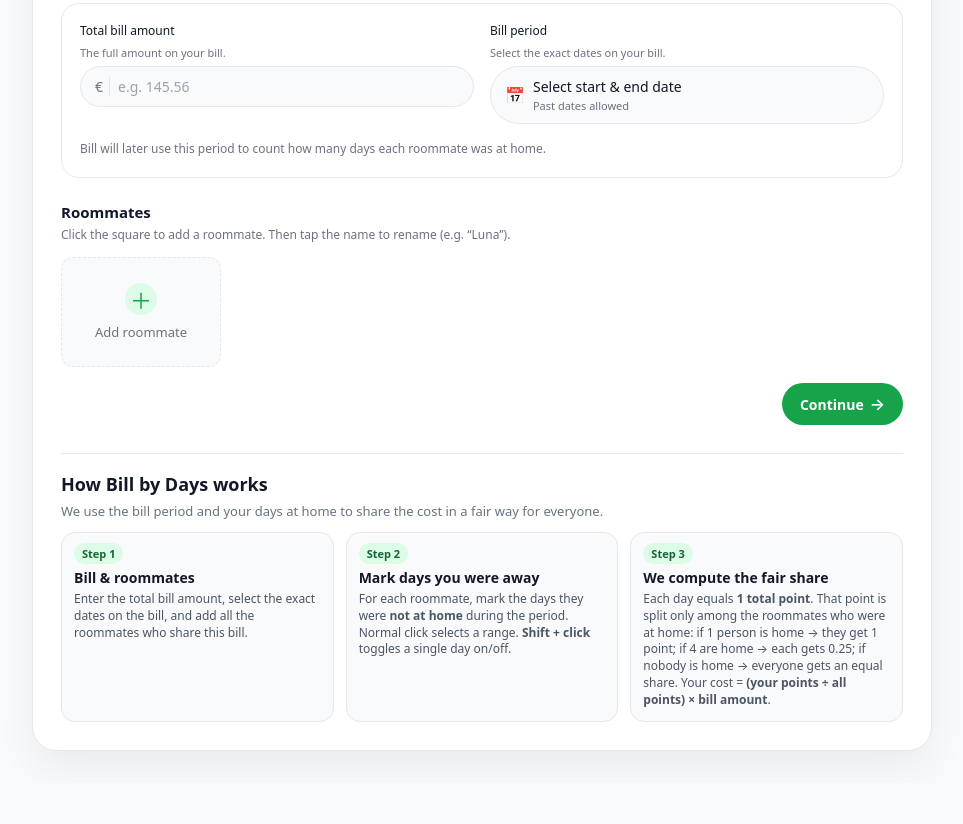
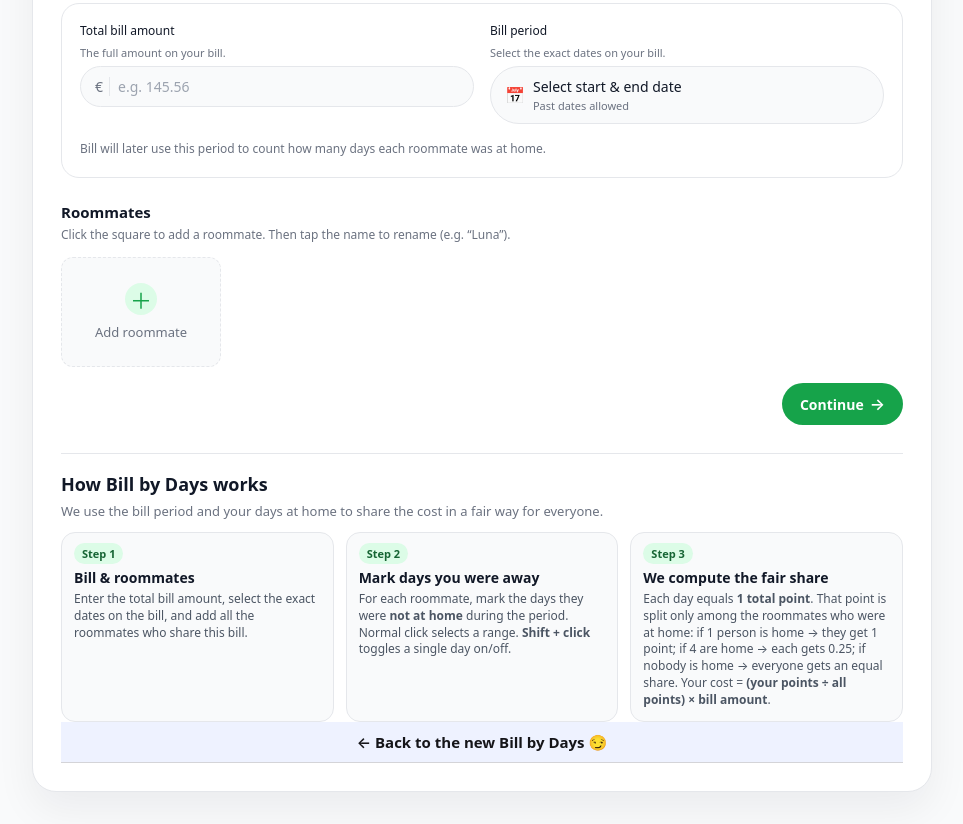
Before and after one commit to forsitmedia/billbydays, a plain HTML site: page classic/index.html in a window 1280 px wide. Shown: the part 122-946 px from the top of the page, without its empty margins (158-1121 px from the left). Before the commit the page ends 905 px from the top, so only its background shows below. Drawn offline with Linux system fonts and the light colour scheme.

Commit message:
changes small but important

```diff
--- a/classic/index.html
+++ b/classic/index.html
@@ -660,6 +660,33 @@ Your cost = <strong>(your points ÷ all points) × bill amount</strong>.
       </div>
     </section>
 
+    <!-- Return to new Bill by Days -->
+<a href="/index.html" class="return-banner">
+  ← Back to the new Bill by Days 😏
+</a>
+
+<style>
+  .return-banner {
+    display: block;
+    width: 100%;
+    background: #eef2ff;
+    color: #151519;
+    text-align: center;
+    padding: 10px 14px;
+    font-size: 15px;
+    font-weight: 600;
+    border-bottom: 1px solid #d4d4d8;
+    text-decoration: none;
+    font-family: system-ui, -apple-system, BlinkMacSystemFont, "SF Pro Text", sans-serif;
+    position: relative;
+    z-index: 9999;
+  }
+
+  .return-banner:hover {
+    background: #e0e7ff;
+  }
+</style>
+
     </section>
   </div>
 
@@ -686,6 +713,7 @@ Your cost = <strong>(your points ÷ all points) × bill amount</strong>.
         <div class="calendar-actions">
           <button class="secondary-btn" type="button" id="calendarCancelBtn">Cancel</button>
           <button class="primary-btn-small" type="button" id="calendarApplyBtn">Apply</button>
+
         </div>
       </div>
     </div>
```
Also changed, not shown: classic/step3.html (+28 -0 lines), index.html (+1 -1 lines).
